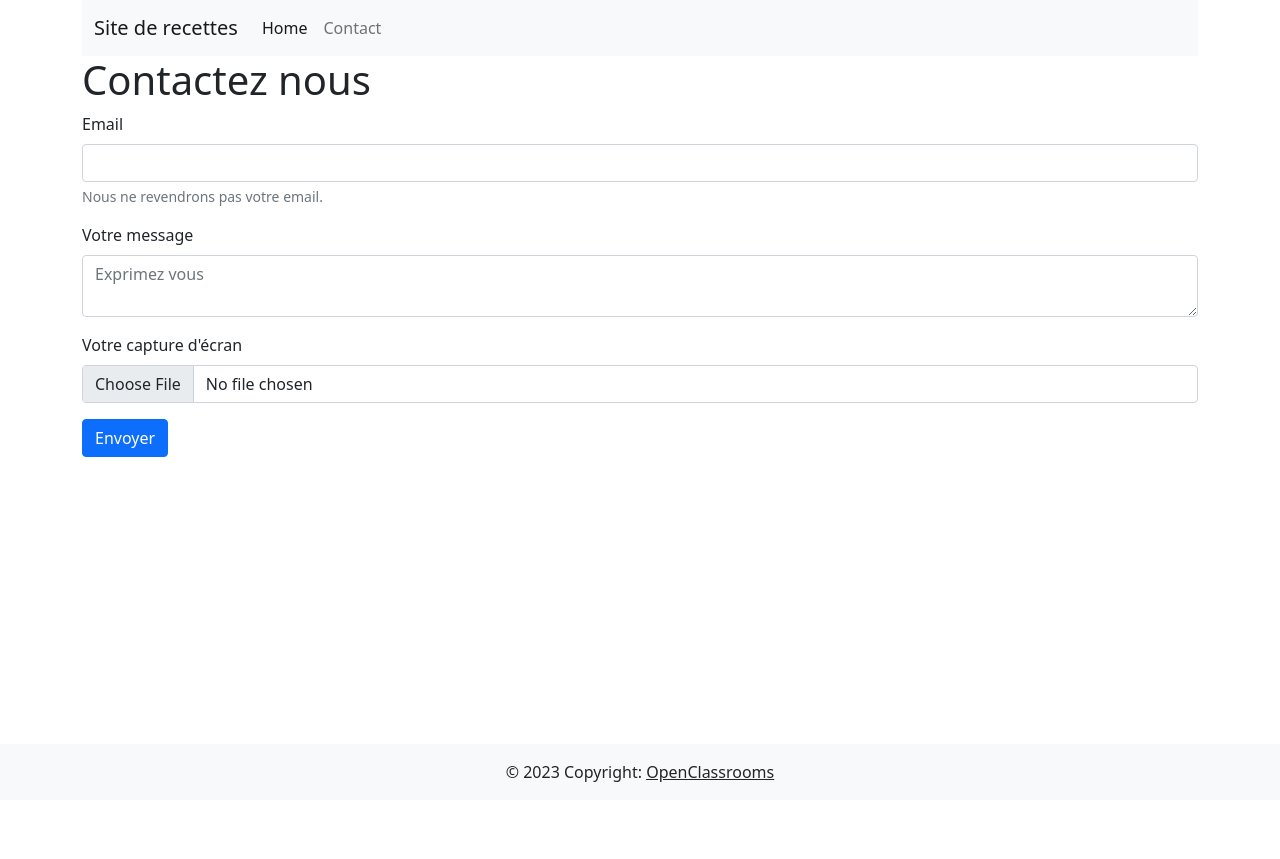
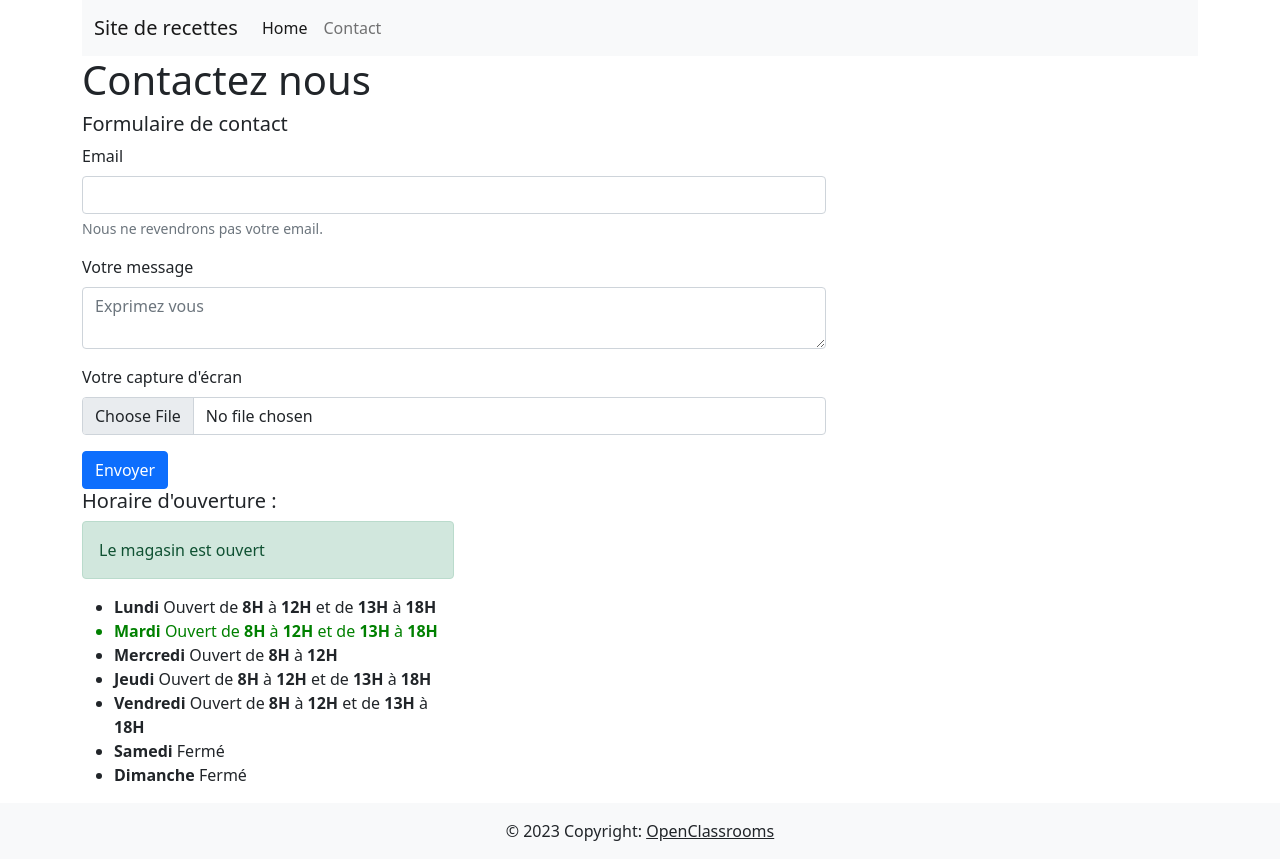
Before and after one commit to Marcelin97/php-learn-workspace, a PHP site: page /projets/contact.php in a window 1280 px wide. Before the commit the page ends 782 px from the top, so only its background shows below. Run offline with PHP 8.4, Linux system fonts and the light colour scheme; data comes from the database, SQL or seed files in the repository.

```diff
--- a/projets/assets/functions.php
+++ b/projets/assets/functions.php
@@ -41,3 +41,36 @@ function get_recipes(array $recipes, int $limit) : array
 
     return $valid_recipes;
 }
+
+function dump($variables){
+   echo '<pre>';
+    var_dump($variables);
+    echo '</pre>';
+}
+
+function creneaux_html(array $creneaux){
+    if(empty($creneaux)){
+        return 'Fermé';
+    };
+
+    $phrases = [];
+
+    foreach($creneaux as $creneau){
+        $phrases[] = "de <strong> {$creneau[0]}H</strong> à <strong>{$creneau[1]}H</strong>";
+    }
+    return 'Ouvert ' . implode(' et ', $phrases);
+    // objectif construire le tableau intermédiaire
+    // implode pour construire la phrase final
+};
+
+function in_creneaux (int $heure, array $creneaux): bool
+{
+    foreach($creneaux as $creneau){
+        $debut = $creneau[0];
+        $fin = $creneau[1];
+        if($heure >= $debut && $heure < $fin){
+            return true;
+        }
+    }
+    return false;
+};
--- /dev/null
+++ b/projets/cli/test.php
@@ -0,0 +1,6 @@
+<?php
+require dirname(__DIR__) . DIRECTORY_SEPARATOR . 'class' . DIRECTORY_SEPARATOR . 'Creneau.php';
+$creneau = new Creneau(9,12);
+$creneau2 = new Creneau(14, 18);
+
+var_dump($creneau, $creneau2);
--- /dev/null
+++ b/projets/config/config.php
@@ -0,0 +1,34 @@
+<?php
+define('JOURS', [
+    'Lundi',
+    'Mardi',
+    'Mercredi',
+    'Jeudi',
+    'Vendredi',
+    'Samedi',
+    'Dimanche'
+]);
+
+define('CRENEAUX', [
+    [
+        [8, 12],
+        [13, 18],
+    ],
+    [
+        [8, 12],
+        [13, 18],
+    ],
+    [
+        [8, 12]
+    ],
+    [
+        [8, 12],
+        [13, 18],
+    ],
+    [
+        [8, 12],
+        [13, 18],
+    ],
+    [],
+    [],
+]);
--- a/projets/contact.php
+++ b/projets/contact.php
@@ -1,16 +1,22 @@
 <?php session_start();
+require_once './config/config.php';
+require_once './assets/functions.php';
+
+date_default_timezone_set('Europe/Paris');
+$heure = (int)date('G');
+$creneaux = CRENEAUX[date('N') - 1];
+$ouvert = in_creneaux($heure, $creneaux);
+$color = $ouvert ? 'green' : 'red';
+
 // Testons si le fichier a bien été envoyé et s'il n'y a pas d'erreur
-if (isset($_FILES['screenshot']) && $_FILES['screenshot']['error'] == 0)
-{
+if (isset($_FILES['screenshot']) && $_FILES['screenshot']['error'] == 0) {
     // Testons si le fichier n'est pas trop gros
-        if ($_FILES['screenshot']['size'] <= 1000000)
-        {
+    if ($_FILES['screenshot']['size'] <= 1000000) {
         // Testons si l'extension est autorisée
         $fileInfo = pathinfo($_FILES['screenshot']['name']);
         $extension = $fileInfo['extension'];
         $allowedExtensions = ['jpg', 'jpeg', 'gif', 'png'];
-                if (in_array($extension, $allowedExtensions))
-                {
+        if (in_array($extension, $allowedExtensions)) {
             // On peut valider le fichier et le stocker définitivement
             move_uploaded_file($_FILES['screenshot']['tmp_name'], 'uploads/' . basename($_FILES['screenshot']['name']));
             echo "L'envoi a bien été effectué !";
@@ -20,6 +26,7 @@ if (isset($_FILES['screenshot']) && $_FILES['screenshot']['error'] == 0)
 ?>
 <!DOCTYPE html>
 <html>
+
 <head>
     <meta charset="UTF-8">
     <meta http-equiv="X-UA-Compatible" content="IE=edge">
@@ -32,7 +39,11 @@ if (isset($_FILES['screenshot']) && $_FILES['screenshot']['error'] == 0)
     <div class="container">
 
         <?php include_once('header.php'); ?>
+
         <h1>Contactez nous</h1>
+
+        <div class="col-md-8">
+            <h5>Formulaire de contact</h5>
             <form action="submit_contact.php" method="POST" enctype="multipart/form-data">
                 <div class="mb-3">
                     <label for="email" class="form-label">Email</label>
@@ -51,9 +62,30 @@ if (isset($_FILES['screenshot']) && $_FILES['screenshot']['error'] == 0)
                 <!-- Fin ajout du champ -->
                 <button type="submit" class="btn btn-primary">Envoyer</button>
             </form>
-        <br />
         </div>
 
+        <div class="col-md-4">
+            <h5>Horaire d'ouverture : </h5>
+            <!-- <?= date('N'); ?> -->
+            <?php if ($ouvert): ?>
+            <div class="alert alert-success">
+                Le magasin est ouvert
+            </div>
+            <?php else: ?>
+            <div class="alert alert-danger">
+                Le magasin est fermé
+            </div>
+            <?php endif ?>
+            <ul>
+                <?php foreach(JOURS as $k => $jour): ?>
+                <li <?php if($k + 1 === (int)date('N')): ?> style="color:<?= $color; ?>" <?php endif?>>
+                    <strong><?= $jour   ?></strong>
+                    <?= creneaux_html(CRENEAUX[$k])?>
+                </li>
+                <?php endforeach; ?>
+            </ul>
+        </div>
+    </div>
     <?php include_once('footer.php'); ?>
 </body>
 
```
Also changed, not shown: projets/class/Creneau.php (added, +20 -0 lines). Lines whose indentation alone changed are shown as unchanged.
